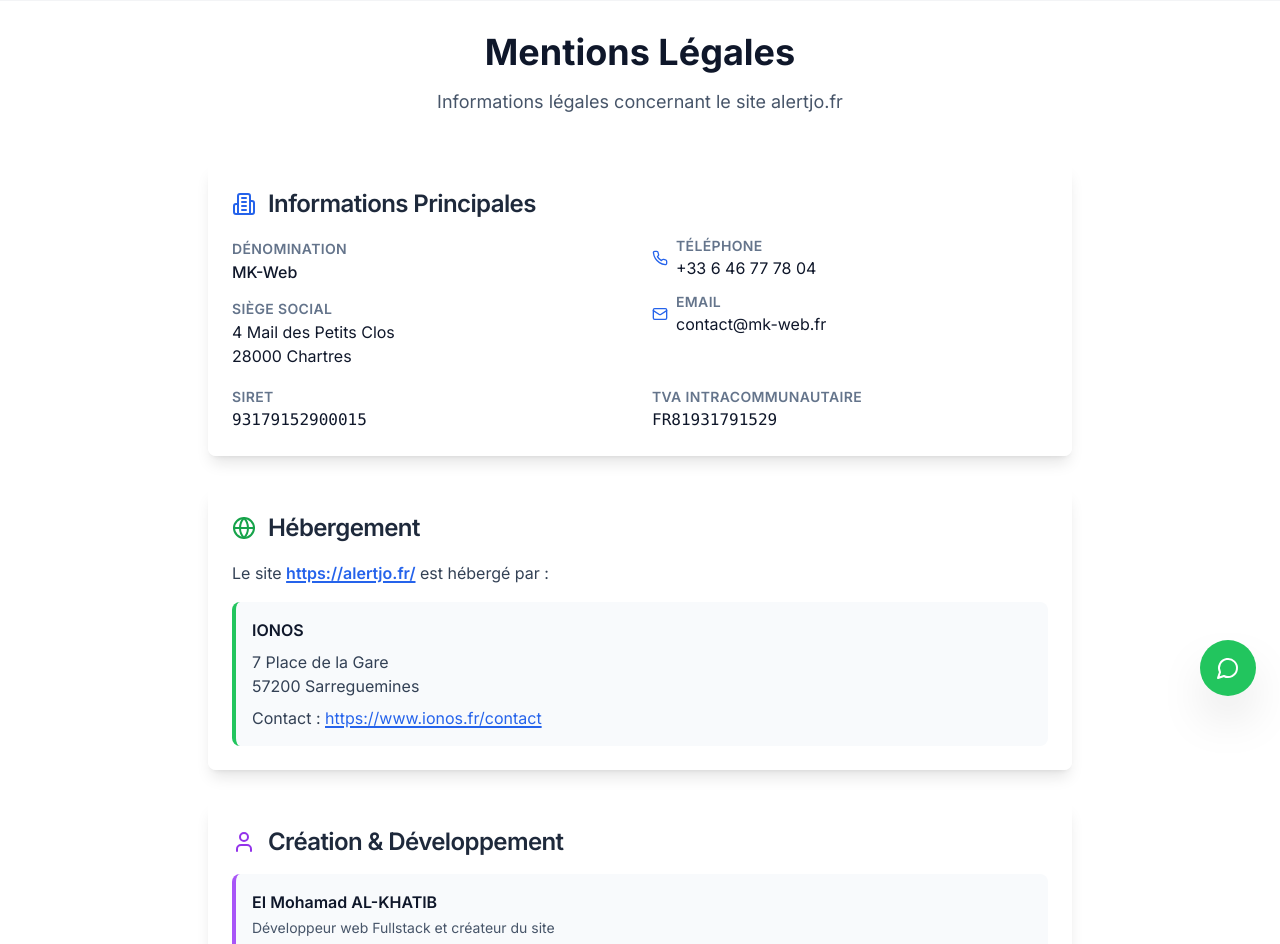
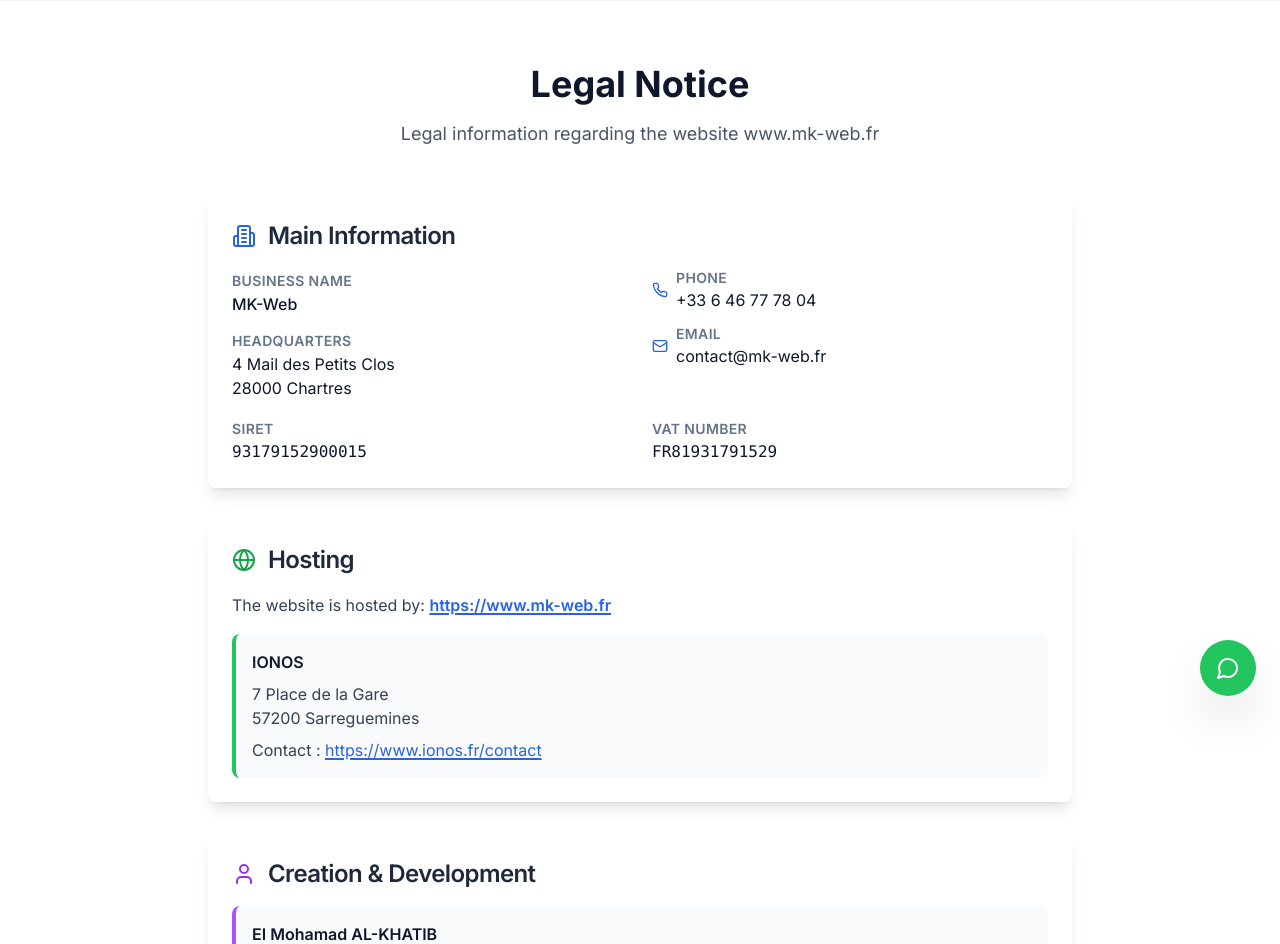
Before and after one commit to malkhatib416/mkweb, a Next.js app: page /en/mentions-legales in a window 1280 px wide. Shown: the part 80-1024 px from the top of the page. Built offline with nearby package versions, Linux system fonts and the light colour scheme; what next-recaptcha-v3 would draw is missing.

Commit message:
add text to locales

```diff
--- a/app/[locale]/mentions-legales/page.tsx
+++ b/app/[locale]/mentions-legales/page.tsx
@@ -1,25 +1,40 @@
 import { Building2, Globe, Mail, Phone, User } from 'lucide-react';
 import { Card, CardContent, CardHeader, CardTitle } from '@/components/ui/card';
 import { Separator } from '@radix-ui/react-dropdown-menu';
+import { getDictionary } from '@/locales/dictionaries';
+import type { Locale } from '@/locales/i18n';
+import type { Metadata } from 'next';
+import { APP_URL } from '@/utils/consts';
 
-export const metadata = {
-  title: 'AlertJo - Mentions Légales',
-  description: 'Informations légales concernant le site AlertJo',
+type Props = {
+  params: Promise<{ locale: string }>;
 };
 
-const MentionLegalPage = () => {
-  const url = 'https://alertjo.fr/';
+export async function generateMetadata({ params }: Props): Promise<Metadata> {
+  const { locale } = await params;
+  const dict = await getDictionary(locale as Locale);
+
+  return {
+    title: `MK-Web - ${dict.legal.title}`,
+    description: dict.legal.description,
+  };
+}
+
+const MentionLegalPage = async ({ params }: Props) => {
+  const { locale } = await params;
+  const dict = await getDictionary(locale as Locale);
+  const url = APP_URL;
 
   return (
-    <main className="min-h-[120vh] mt-12 ">
+    <main className="mb-16 mt-20">
       <div className="container mx-auto px-4 pt-16 pb-8 max-w-4xl">
         {/* Header */}
         <div className="text-center mb-12">
           <h1 className="text-4xl font-bold text-slate-900 mb-4">
-            Mentions Légales
+            {dict.legal.title}
           </h1>
           <p className="text-slate-600 text-lg">
-            Informations légales concernant le site{' '}
+            {dict.legal.description}{' '}
             {url.replace('https://', '').replace('/', '')}
           </p>
         </div>
@@ -30,7 +45,7 @@ const MentionLegalPage = () => {
             <CardHeader className="pb-4">
               <CardTitle className="flex items-center gap-3 text-2xl text-slate-800">
                 <Building2 className="h-6 w-6 text-blue-600" />
-                Informations Principales
+                {dict.legal.mainInfo.title}
               </CardTitle>
             </CardHeader>
             <CardContent className="space-y-4">
@@ -38,19 +53,21 @@ const MentionLegalPage = () => {
                 <div className="space-y-3">
                   <div>
                     <span className="text-sm font-semibold text-slate-500 uppercase tracking-wide">
-                      Dénomination
+                      {dict.legal.mainInfo.denomination}
                     </span>
-                    <p className="text-slate-900 font-medium">MK-Web</p>
+                    <p className="text-slate-900 font-medium">
+                      {dict.legal.mainInfo.denominationValue}
+                    </p>
                   </div>
 
                   <div>
                     <span className="text-sm font-semibold text-slate-500 uppercase tracking-wide">
-                      Siège social
+                      {dict.legal.mainInfo.headquarters}
                     </span>
                     <p className="text-slate-900">
-                      4 Mail des Petits Clos
+                      {dict.legal.mainInfo.address}
                       <br />
-                      28000 Chartres
+                      {dict.legal.mainInfo.city}
                     </p>
                   </div>
                 </div>
@@ -60,7 +77,7 @@ const MentionLegalPage = () => {
                     <Phone className="h-4 w-4 text-blue-600" />
                     <div>
                       <span className="text-sm font-semibold text-slate-500 uppercase tracking-wide block">
-                        Téléphone
+                        {dict.legal.mainInfo.phone}
                       </span>
                       <a
                         href="tel:+33646777804"
@@ -75,7 +92,7 @@ const MentionLegalPage = () => {
                     <Mail className="h-4 w-4 text-blue-600" />
                     <div>
                       <span className="text-sm font-semibold text-slate-500 uppercase tracking-wide block">
-                        Email
+                        {dict.legal.mainInfo.email}
                       </span>
                       <a
                         href="mailto:contact@mk-web.fr"
@@ -93,16 +110,20 @@ const MentionLegalPage = () => {
               <div className="grid md:grid-cols-2 gap-6">
                 <div>
                   <span className="text-sm font-semibold text-slate-500 uppercase tracking-wide">
-                    SIRET
+                    {dict.legal.mainInfo.siret}
                   </span>
-                  <p className="text-slate-900 font-mono">93179152900015</p>
+                  <p className="text-slate-900 font-mono">
+                    {dict.legal.mainInfo.siretValue}
+                  </p>
                 </div>
 
                 <div>
                   <span className="text-sm font-semibold text-slate-500 uppercase tracking-wide">
-                    TVA Intracommunautaire
+                    {dict.legal.mainInfo.vat}
                   </span>
-                  <p className="text-slate-900 font-mono">FR81931791529</p>
+                  <p className="text-slate-900 font-mono">
+                    {dict.legal.mainInfo.vatValue}
+                  </p>
                 </div>
               </div>
             </CardContent>
@@ -113,13 +134,13 @@ const MentionLegalPage = () => {
             <CardHeader className="pb-4">
               <CardTitle className="flex items-center gap-3 text-2xl text-slate-800">
                 <Globe className="h-6 w-6 text-green-600" />
-                Hébergement
+                {dict.legal.hosting.title}
               </CardTitle>
             </CardHeader>
             <CardContent>
               <div className="space-y-4">
                 <p className="text-slate-700 leading-relaxed">
-                  Le site{' '}
+                  {dict.legal.hosting.description.replace('{url}', '')}{' '}
                   <a
                     href={url}
                     target="_blank"
@@ -127,20 +148,21 @@ const MentionLegalPage = () => {
                     className="font-semibold text-blue-600 hover:text-blue-700 transition-colors underline decoration-2 underline-offset-2"
                   >
                     {url}
-                  </a>{' '}
-                  est hébergé par :
+                  </a>
                 </p>
 
                 <div className="bg-slate-50 rounded-lg p-4 border-l-4 border-green-500">
                   <div className="space-y-2">
-                    <p className="font-semibold text-slate-900">IONOS</p>
-                    <p className="text-slate-700">
-                      7 Place de la Gare
-                      <br />
-                      57200 Sarreguemines
+                    <p className="font-semibold text-slate-900">
+                      {dict.legal.hosting.provider}
                     </p>
                     <p className="text-slate-700">
-                      Contact :{' '}
+                      {dict.legal.hosting.address}
+                      <br />
+                      {dict.legal.hosting.city}
+                    </p>
+                    <p className="text-slate-700">
+                      {dict.legal.hosting.contact} :{' '}
                       <a
                         href="https://www.ionos.fr/contact"
                         target="_blank"
@@ -161,16 +183,16 @@ const MentionLegalPage = () => {
             <CardHeader className="pb-4">
               <CardTitle className="flex items-center gap-3 text-2xl text-slate-800">
                 <User className="h-6 w-6 text-purple-600" />
-                Création & Développement
+                {dict.legal.creation.title}
               </CardTitle>
             </CardHeader>
             <CardContent>
               <div className="bg-slate-50 rounded-lg p-4 border-l-4 border-purple-500">
                 <p className="text-slate-900 font-semibold">
-                  EI Mohamad AL-KHATIB
+                  {dict.legal.creation.company}
                 </p>
                 <p className="text-slate-600 text-sm mt-1">
-                  Développeur web Fullstack et créateur du site{' '}
+                  {dict.legal.creation.role}
                 </p>
               </div>
             </CardContent>
@@ -180,7 +202,8 @@ const MentionLegalPage = () => {
         {/* Footer */}
         <div className="text-center mt-12 pt-8 border-t border-slate-200">
           <p className="text-slate-500 text-sm">
-            Dernière mise à jour : {new Date().toLocaleDateString('fr-FR')}
+            {dict.legal.lastUpdate}{' '}
+            {new Date().toLocaleDateString(locale === 'fr' ? 'fr-FR' : 'en-US')}
           </p>
         </div>
       </div>
--- a/locales/dictionaries/en.json
+++ b/locales/dictionaries/en.json
@@ -476,5 +476,37 @@
     "send": "Send",
     "open": "Open WhatsApp chat",
     "close": "Close"
+  },
+  "legal": {
+    "title": "Legal Notice",
+    "description": "Legal information regarding the website",
+    "mainInfo": {
+      "title": "Main Information",
+      "denomination": "Business Name",
+      "denominationValue": "MK-Web",
+      "headquarters": "Headquarters",
+      "address": "4 Mail des Petits Clos",
+      "city": "28000 Chartres",
+      "phone": "Phone",
+      "email": "Email",
+      "siret": "SIRET",
+      "siretValue": "93179152900015",
+      "vat": "VAT Number",
+      "vatValue": "FR81931791529"
+    },
+    "hosting": {
+      "title": "Hosting",
+      "description": "The website {url} is hosted by:",
+      "provider": "IONOS",
+      "address": "7 Place de la Gare",
+      "city": "57200 Sarreguemines",
+      "contact": "Contact"
+    },
+    "creation": {
+      "title": "Creation & Development",
+      "company": "EI Mohamad AL-KHATIB",
+      "role": "Fullstack web developer and website creator"
+    },
+    "lastUpdate": "Last updated:"
   }
 }
--- a/locales/dictionaries/fr.json
+++ b/locales/dictionaries/fr.json
@@ -476,5 +476,37 @@
     "send": "Envoyer",
     "open": "Ouvrir le chat WhatsApp",
     "close": "Fermer"
+  },
+  "legal": {
+    "title": "Mentions Légales",
+    "description": "Informations légales concernant le site",
+    "mainInfo": {
+      "title": "Informations Principales",
+      "denomination": "Dénomination",
+      "denominationValue": "MK-Web",
+      "headquarters": "Siège social",
+      "address": "4 Mail des Petits Clos",
+      "city": "28000 Chartres",
+      "phone": "Téléphone",
+      "email": "Email",
+      "siret": "SIRET",
+      "siretValue": "93179152900015",
+      "vat": "TVA Intracommunautaire",
+      "vatValue": "FR81931791529"
+    },
+    "hosting": {
+      "title": "Hébergement",
+      "description": "Le site {url} est hébergé par :",
+      "provider": "IONOS",
+      "address": "7 Place de la Gare",
+      "city": "57200 Sarreguemines",
+      "contact": "Contact"
+    },
+    "creation": {
+      "title": "Création & Développement",
+      "company": "EI Mohamad AL-KHATIB",
+      "role": "Développeur web Fullstack et créateur du site"
+    },
+    "lastUpdate": "Dernière mise à jour :"
   }
 }
```
